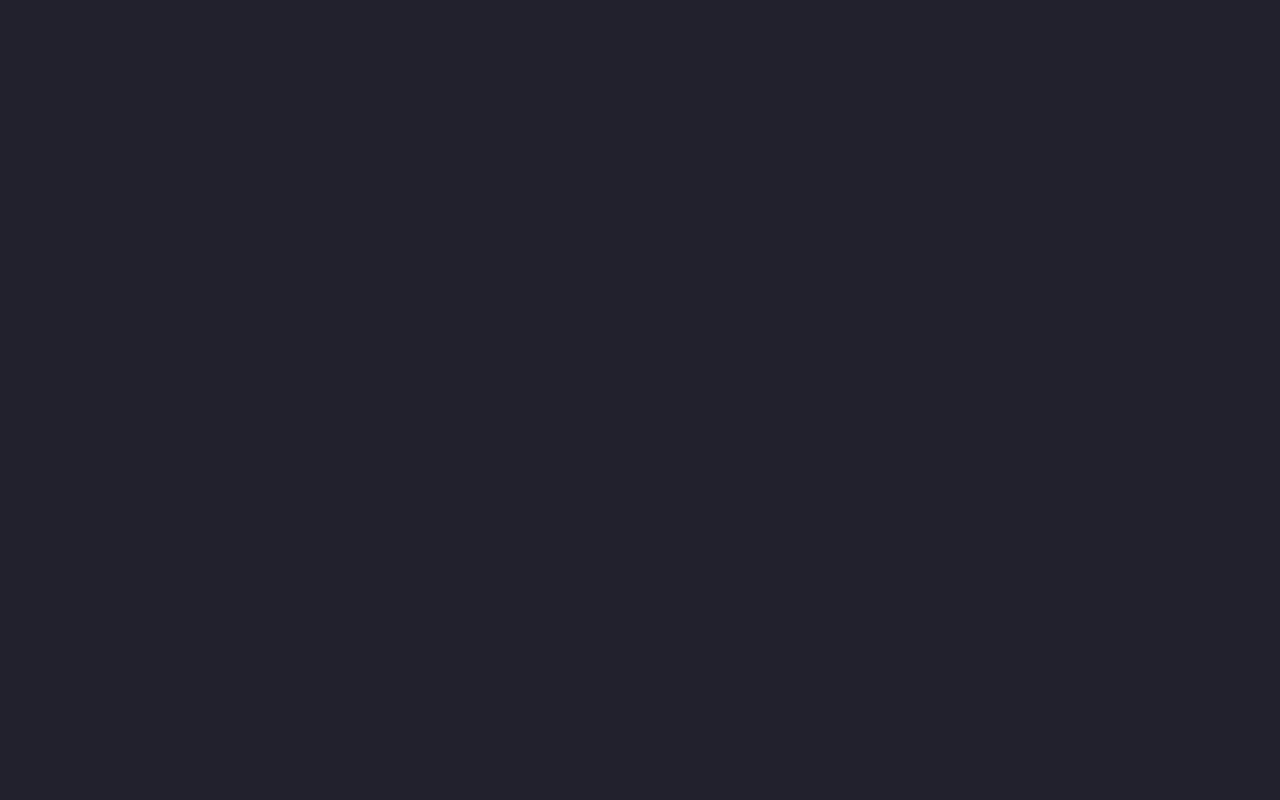
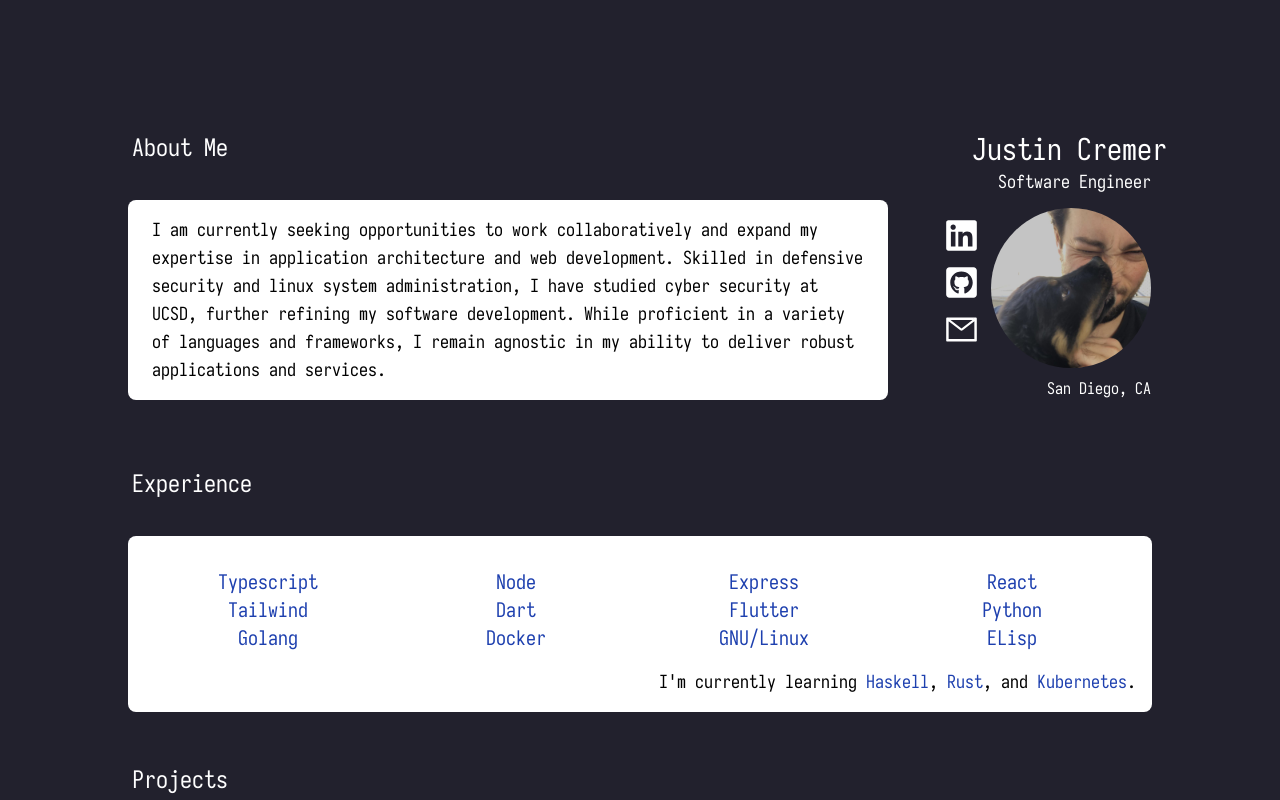
Before and after one commit to justincremer/portfolio, a React (Create React App) app: page / in a window 1280 px wide. Shown: the top 800 px of the page. Built offline with nearby package versions, Linux system fonts and the light colour scheme.

Commit message:
remove router temporarilly

```diff
--- a/src/app.tsx
+++ b/src/app.tsx
@@ -1,11 +1,6 @@
-import { Route, BrowserRouter as Router } from "react-router-dom";
+/* import { Route, BrowserRouter as Router } from "react-router-dom"; */
 import { JustinCremer } from "./pages";
 
 export const App: React.FC = (): JSX.Element => {
-  return (
-	<Router>
-	  <Route path="/" />
-	  <Route path="/justincremer" component={JustinCremer} />
-	</Router>
-  );
+  return <JustinCremer />;
 };
--- a/src/components/header/title.tsx
+++ b/src/components/header/title.tsx
@@ -1,6 +1,5 @@
 import { Image } from "./image";
 import { Links, ILink } from "./links";
-import { BiMap as Map } from "react-icons/bi";
 
 export interface Props {
   name: string;
```
